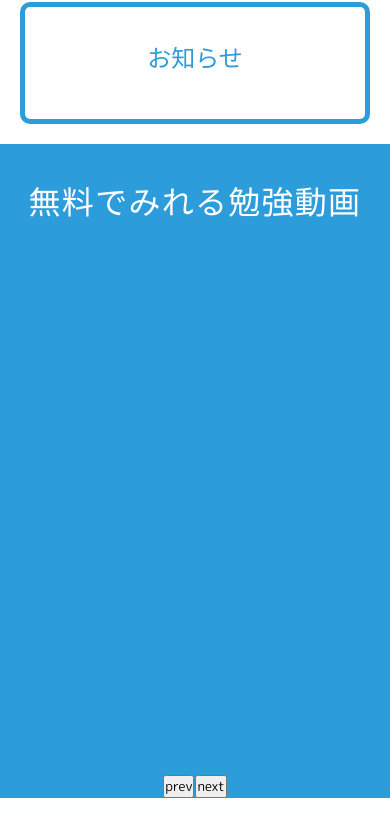
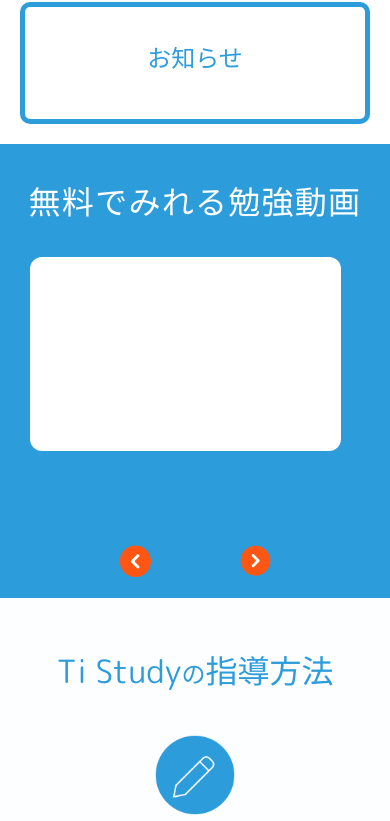
Before and after one commit to junoota0115/TiStudy, a plain HTML site: page introduction.html in a window 390 px wide. Shown: the part 1096-1917 px from the top of the page. Drawn offline with nearby package versions, Linux system fonts and the light colour scheme; no server answers; a script that the page names is missing.

Commit message:
スライド

```diff
--- a/css/introduction.css
+++ b/css/introduction.css
@@ -131,7 +131,7 @@ header .right_content .ham_line2 {
 .boxes {
 	position: relative;
 	width: 100%;
-	height: 553px;
+	height: 640px;
 	overflow-x: hidden;
   }
 
@@ -139,9 +139,9 @@ header .right_content .ham_line2 {
 	transition: all 3s;
 	position: absolute;
 	top: 50px;
-	left: calc(50% - 240px);	/* calc((100% - 480px) / 2) */
-	width: 480px;
-	height: 320px;
+	left: calc(50% - 380px);	/* calc((100% - 480px) / 2) */
+	width: 760px;
+	height: 550px;
 	border-radius: 12px;
   }
 
@@ -1102,9 +1102,23 @@ letter-spacing: 1.28px;
 }
 
 /* .wrapper9 .slider-main iframe {*/
-	.wrapper9 .slider-main .youtube {
-    width: 800px; /* 幅を調整 */
-    height: 450px; /* 高さを調整 */
+	.wrapper9 .boxes .center {
+    /* width: 760px;
+    height: 553px;  */
+	border-radius: 12px;
+    background-color: white; /* 白色の背景を設定 */
+	margin: 30px;
+	padding: 40px 32px 64px 32px;
+	/* transform: scale(.8); */
+}
+	.wrapper9 .boxes .next  {
+	border-radius: 12px;
+    background-color: white; /* 白色の背景を設定 */
+	margin: 30px;
+	padding: 40px 32px 64px 32px;
+	/* transform: scale(.8); */
+}
+	.wrapper9 .boxes .prev  {
 	border-radius: 12px;
     background-color: white; /* 白色の背景を設定 */
 	margin: 30px;
@@ -1126,13 +1140,21 @@ letter-spacing: 1.28px;
 	margin-top: 50px;
   }
 
+  .button_area{
+	display: flex;
+	justify-content:center;
+	gap:200px;
+	margin-top: 80px;
+	transform: translateY(-50%);
+  }
+
 /* Slick Sliderのスタイルを調整 */
-.slick-slide {
-    padding: 0 15px; /* スライドの間隔を調整 */
-}
+/* .slick-slide {
+    padding: 0 15px; /* スライドの間隔を調整
+} */
 
 /* ドットナビゲーションのスタイルを調整 */
-.slider-dots {
+/* .slider-dots {
     position: absolute;
     bottom: 0px;
     left: 0;
@@ -1148,13 +1170,13 @@ letter-spacing: 1.28px;
 }
 
 /* ドットの大きさを変更 */
-.slider-dots li button {
-    width: 10px; /* ドットの幅 */
-    height: 10px; /* ドットの高さ */
-}
-
-
-  .custom-arrows {
+/*.slider-dots li button {
+    width: 10px;  ドットの幅
+    height: 10px;  ドットの高さ
+} */
+
+
+  /* .custom-arrows {
 	display: flex;
 	justify-content:center;
 	gap:200px;
@@ -1169,13 +1191,13 @@ letter-spacing: 1.28px;
 	}
 
 	.custom-next-arrow {
-		/* margin-left: -300px;  */
+		 margin-left: -300px;
 		}
 
 	.custom-prev-arrow img,
 	.custom-next-arrow img {
 		width: 90px;
-	}
+	} */
 
 
 /* 動画をレスポンシブに調整 */
@@ -1317,7 +1339,40 @@ footer .history {
 	header .right_content .ham_menu {
 		display: block;
 	}
-
+/* 動画の自動スライドはここから */
+.boxes {
+	position: relative;
+	width: 100%;
+	height: 340px;
+	overflow-x: hidden;
+  }
+
+  .box {
+	transition: all 3s;
+	position: absolute;
+	top: 5px;
+	left:0;
+	width: 311px;
+	height: 194px;
+	border-radius: 12px;
+  }
+
+  .box.center {
+	/* transform: scale(1.3); */
+	z-index: 3;
+	cursor: pointer;
+  }
+
+  .box.next {
+	transform: translateX(700px) scale(0.8);
+	z-index: 2;
+  }
+
+  .box.prev {
+	transform: translateX(-700px) scale(0.8);
+	z-index: 1;
+  }
+  /* 動画の自動スライドはここまで */
 
 
 		/* デザイン１ */
@@ -1965,7 +2020,7 @@ footer .history {
 	.wrapper9 {/*動画欄*/
     width: 100%;
     /* height: 100vh; */
-    min-height: 500px;
+    min-height: 450px;
     background-color: #2D9CDB;
     text-align: center;
     display: flex;
@@ -1994,6 +2049,15 @@ footer .history {
 	height: auto;
 	width: 100%;
 }
+.wrapper9 .boxes .center {
+    /* width: 760px;
+    height: 553px;  */
+	border-radius: 12px;
+    background-color: white; /* 白色の背景を設定 */
+	margin: 30px;
+	padding: 24px 16px ;
+	/* transform: scale(.8); */
+}
 
 /* .wrapper9 .slider-main iframe { */
 	.wrapper9 .slider-main .youtube {
@@ -2020,6 +2084,18 @@ footer .history {
 	/* margin-top: 50px; */
   }
 
+  .button_area{
+	display: flex;
+	justify-content:center;
+	gap:80px;
+	margin-top: 0px;
+	transform: translateY(-50%);
+  }
+
+  .button_area img{
+width: 40px;
+  }
+
 /* Slick Sliderのスタイルを調整 */
 .slick-slide {
     padding: 0 15px; /* スライドの間隔を調整 */
--- a/introduction.html
+++ b/introduction.html
@@ -83,8 +83,9 @@
 				<div class="box prev" id="youtube3"></div>
 			</div>
 			<div class="button_area">
-				<button class="prev_btn">prev</button>
-				<button class="next_btn">next</button>
+				<span class="prev_btn"><img src="img_LP/left.png"></span>
+				<span class="next_btn"><img src="img_LP/right.png"></span>
+			</div>
 			</div>
 		<!-- <div class="wrapper9" id="anchor0">
 			<p>無料でみれる勉強動画</p>
```
Also changed, not shown: DB/log/access_introduction.txt.
